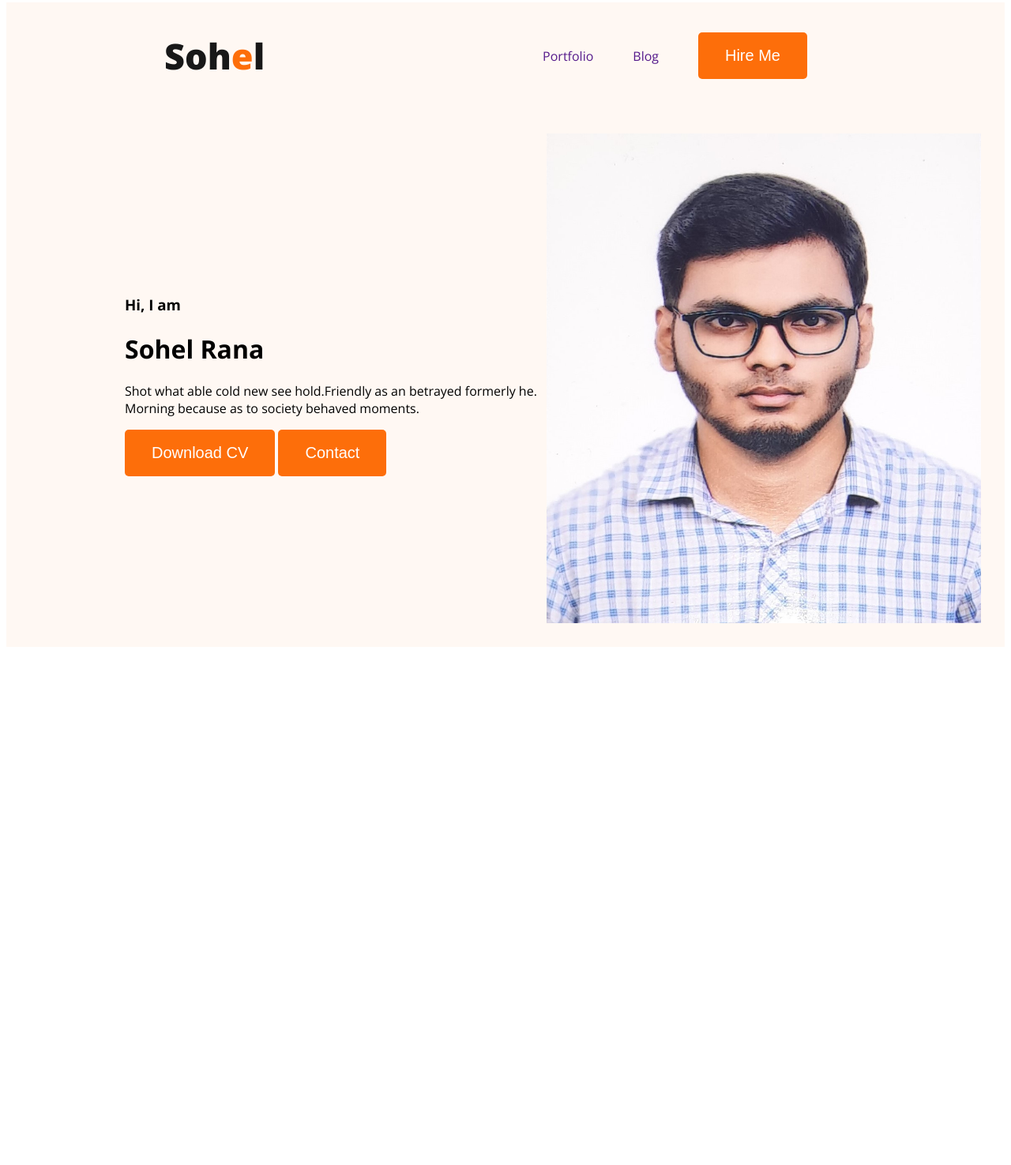
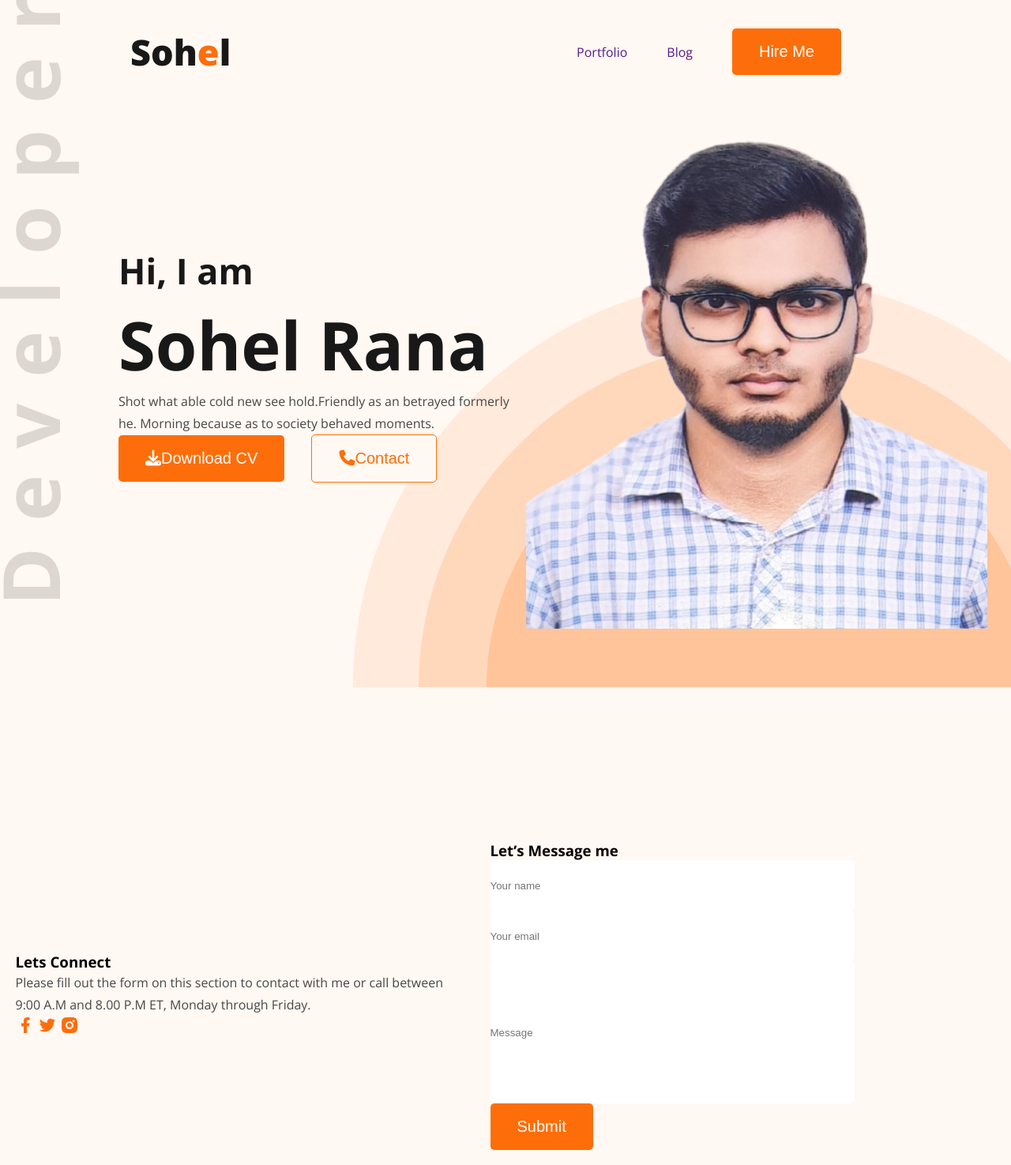
Before and after one commit to sohel970/my-portfolio, a plain HTML site: page index.html in a window 1280 px wide. Shown: the part 5-1480 px from the top of the page at 79% size. Before the commit the page ends 832 px from the top, so only its background shows below. Drawn offline with nearby package versions, Linux system fonts and the light colour scheme.

Commit message:
footer added

```diff
--- a/index.html
+++ b/index.html
@@ -8,6 +8,8 @@
 <link rel="preconnect" href="https://fonts.gstatic.com" crossorigin>
 <link href="https://fonts.googleapis.com/css2?family=Open+Sans:ital,wght@0,400;0,500;0,700;0,800;1,600&display=swap" rel="stylesheet">
     <link rel="shortcut icon" href="assect/images/my pic.jpg" type="image/x-icon">
+    <link rel="stylesheet" href="https://cdnjs.cloudflare.com/ajax/libs/font-awesome/6.5.1/css/all.min.css
+    ">
     <link rel="stylesheet" href="styles/style.css">
 </head>
 <body>
@@ -17,18 +19,18 @@
             <ul>
                 <li> <a href="">Portfolio</a> </li>
                 <li><a href="">Blog</a></li>
-                <li><button>Hire Me</button></li>
+                <li><button class="btn-primary">Hire Me</button></li>
             </ul>
         </nav>
         <div class="banner">
-            <div >
+            <div class="banner-content">
                 <h3 class="banner-gratting">Hi, I  am</h3>
                  <h1 class="banner-name">Sohel Rana</h1>
                  <p>Shot what able cold new see hold.Friendly as an betrayed formerly he. Morning because as to society behaved moments.</p>
-                 <button>Download CV</button>
-                 <button>Contact</button>
+                 <button class="btn-primary"> <i class="fa-solid fa-download"></i>Download CV</button>
+                 <button class="btn-primary cont"> <i class="fa-solid fa-phone"></i>Contact</button>
             </div>
-                <img class="profile-pic" src="assect/images/my pic.jpg" alt="">
+                <img class="profile-pic" src="assect/images/pic.png" alt="">
         </div>
 
     </header>
@@ -36,7 +38,28 @@
 
     </main>
     <footer>
-
+       <div class="footer">
+        <div class="left-footer">
+            <h3>Lets Connect</h3>
+            <p>Please fill out the form on this section to contact with me or call between 9:00 A.M and 8.00 P.M ET, Monday through Friday.</p>
+            <img class="footer-icon" src="assect/icons/facebook.png" alt="">
+            <img class="footer-icon" src="assect/icons/twitter.png" alt="">
+            <img class="footer-icon" src="assect/icons/insta.png" alt="">
+        </div>
+        <div class="right-footer">
+            <h3>Let’s Message me</h3>
+            <label for="name">
+               <input  type="text" placeholder="Your name">
+            </label><br>
+            <label for="email">
+               <input  type="email" placeholder="Your email">
+            </label><br>
+            <label for="Message">
+               <input class="input-message"  type="text" placeholder="Message">
+            </label><br>
+            <button class="btn-primary">Submit</button>
+          </div>
+        </div>
     </footer>
 
 </body>
--- a/styles/style.css
+++ b/styles/style.css
@@ -1,11 +1,23 @@
+*{
+    padding: 0;
+    margin: 0;
+}
+p{
+    color:#474747;
+font-size: 16px;
+font-style: normal;
+font-weight: 400;
+line-height: 28px;
+}
 body{
     font-family: 'Open Sans', sans-serif;
 }
 nav{
+
     display: flex;
     justify-content: space-between;
     align-items: center ;
-    margin: 0 200px;
+    margin: 0 165px;
 }
 .nav-tittle{
 color:#181818;
@@ -24,7 +36,7 @@ nav li{
 nav a{
     text-decoration: none;
 }
-button{
+.btn-primary{
     border-radius: 5px;
     padding:18px 34px ;
     background-color: #FD6E0A;
@@ -32,16 +44,76 @@ button{
     color: white;
    font-size: 20px;
 }
+.cont{
+    background-color: #FFF8F3;
+    color: #FD6E0A;
+    border-radius: 5px;
+border: 1px solid #FD6E0A;
+margin-left: 30px;
+}
 .header{
-    background-color:#FFF8F3;;
+padding-top: 40px;
+height: 835px;
+    background-color:#FFF8F3;
+    background-image: url(../assect/images/header_bg.png), url(../assect/images/developer.png);
+    background-repeat: no-repeat;
+    background-position: bottom right, top left;
+    b
 }
 .banner{
     padding: 30px 30px 30px 150px;
     display: flex;
+    align-items:center;
+    justify-content: space-between;
+
+}
+.profile-pic{
+    width: 584px;
+    height: 670px;
+}
+.banner-gratting{
+    font-size: 45px;
+    color: #181818;
+    margin-bottom: 0px;
+}
+.banner-name{
+    font-size: 85px;
+font-weight: 700;
+color: #181818;
+margin-top: 5px;
+
+}
+.banner-content{
+    max-width: 500px;
+}
+/* footer section */
+.footer-icon{
+width: 24px;
+height: 24px;
+}
+.footer{
+display: flex;
+justify-content: space-around;
+align-items: center;
+height: 780px;
+background-color: #FFF8F3;
+}
+.left-footer{
+    width: 562px;
     align-items: center;
 }
-.profile-pic{
-    width: 550px;
-height: 620px;
-flex-shrink: 0;
+.right-footer{
+    width: 50%;
+    align-items: center;
 }
+input{
+    width: 461px;
+height: 64px;
+border-radius: 5px;
+background: #FFF;
+border: none;
+}
+.input-message{
+    width: 461px;
+    height: 180px;
+}
```
Also changed, not shown: assect/icons/facebook.png (added), assect/icons/insta.png (added), assect/icons/js.png (added), assect/icons/mongo.png (added), assect/icons/nodejs.png (added), assect/icons/react.png (added), assect/icons/twitter.png (added), assect/images/developer.png (added), assect/images/header_bg.png (added), assect/images/icons/facebook.png (added), assect/images/icons/insta.png (added), assect/images/icons/js.png (added), assect/images/icons/mongo.png (added), assect/images/icons/nodejs.png (added), 4 more files.
